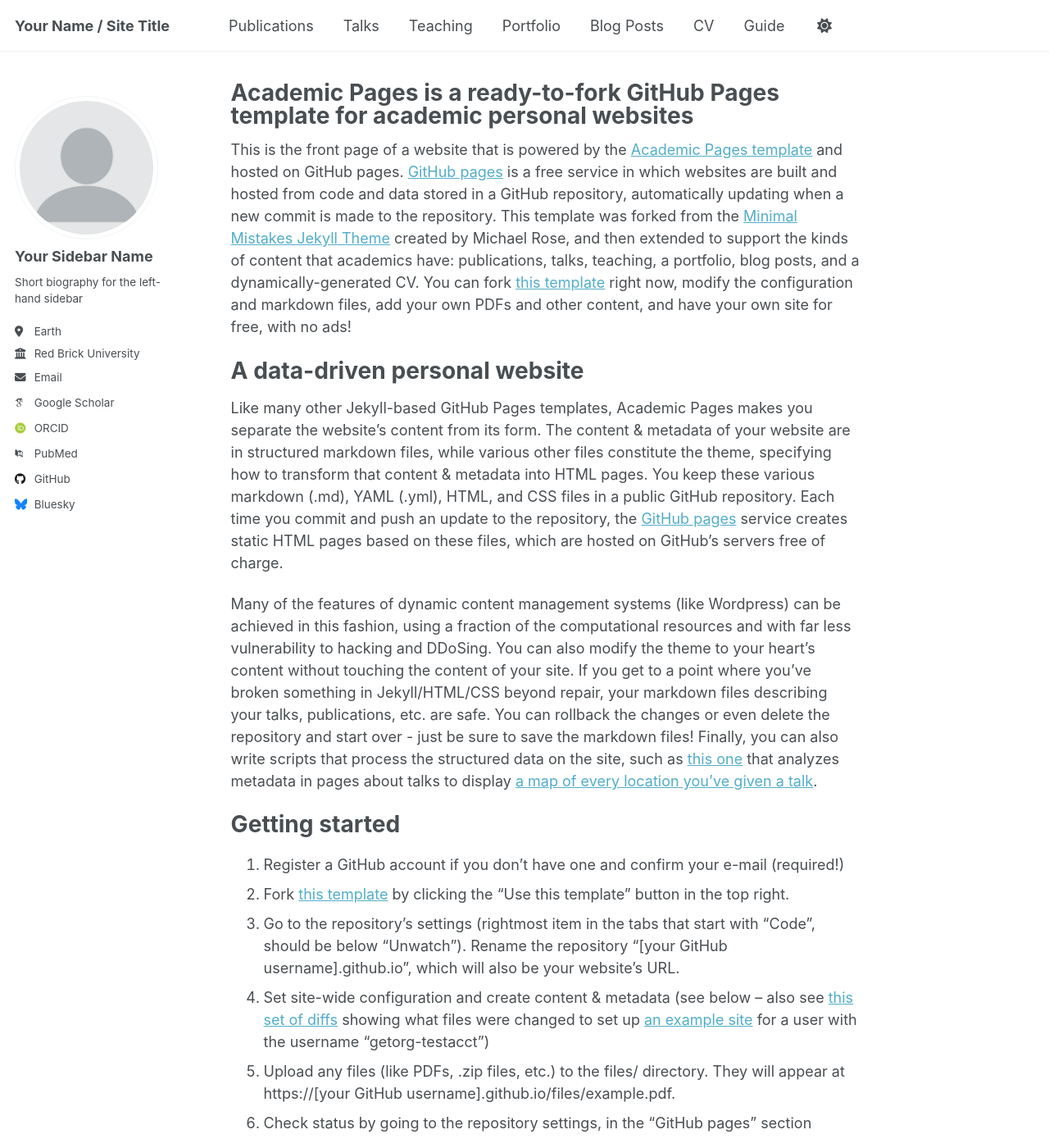
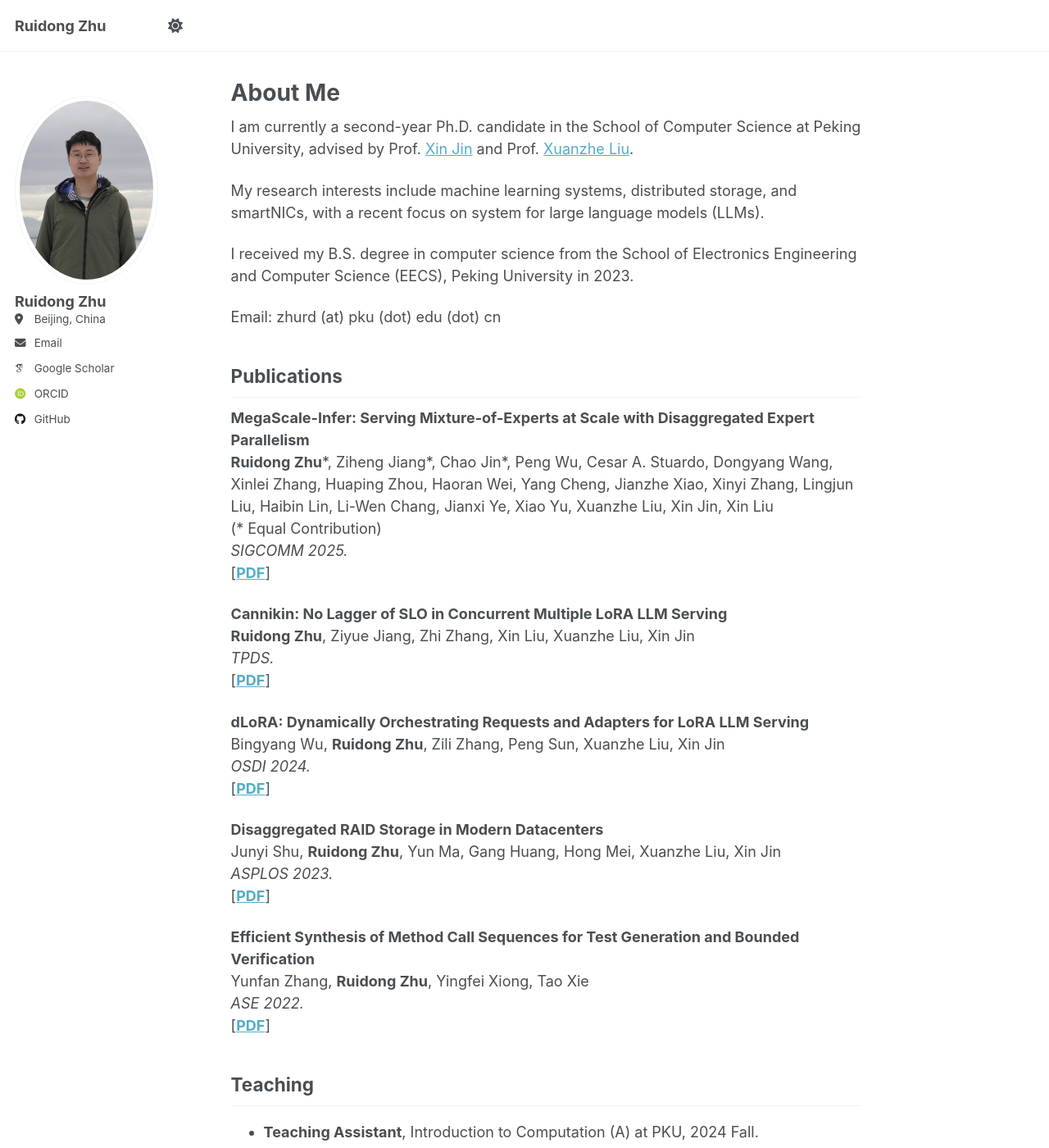
Before and after one commit to horsebridge/horsebridge.github.io, a Jekyll site: the page built from _pages/about.md, in a window 1280 px wide and 1400 px high. Shown: the whole window at 82% size. Built offline with Jekyll 4.4.1, drawn with Linux system fonts in a browser that asks for light colours; some web fonts are replaced; some of the changed text lies outside the part shown.

Commit message:
add info

```diff
--- a/_config.yml
+++ b/_config.yml
@@ -9,35 +9,35 @@
 # Basic Site Settings
 locale                   : "en-US"
 site_theme               : "default"
-title                    : "Your Name / Site Title"
+title                    : "Ruidong Zhu"
 title_separator          : "-"
-name                     : &name "Your Name"
+name                     : &name "Ruidong Zhu"
 description              : &description "personal description"
-url                      : https://academicpages.github.io # the base hostname & protocol for your site e.g. "https://[your GitHub username].github.io"
+url                      : https://horsebridge.github.io # the base hostname & protocol for your site e.g. "https://[your GitHub username].github.io"
 baseurl                  : "" # the subpath of your site, e.g. "/blog"
-repository               : "academicpages/academicpages.github.io"
+repository               : "horsebridge/horsebridge.github.io"
 
 # Site Author - The following control what appear as part of the author content on the side bar.
 #               If a field is blank the icon and link will not appear, otherwise it will be shown.
 #               Additional customization can be done by editing /_includes/author-profile.html
 author:
   # Biographic information
-  avatar           : "profile.png"
-  name             : "Your Sidebar Name"
+  avatar           : "zhurd.jpg"
+  name             : "Ruidong Zhu"
   pronouns         : # example: "she/her"
-  bio              : "Short biography for the left-hand sidebar"
-  location         : "Earth"
-  employer         : "Red Brick University"
+  # bio              : "Short biography for the left-hand sidebar"
+  location         : "Beijing, China"
+  # employer         : "Peking University"
   uri              : # URL
-  email            : "none@example.org"
+  email            : "zhurd@pku.edu.cn"
 
   # Academic websites
   arxiv            : # URL - Update with the correct link to your profile
-  googlescholar    : "https://scholar.google.com/citations?user=PS_CX0AAAAAJ"
+  googlescholar    : "https://scholar.google.com/citations?user=oiOBw4gAAAAJ"
   impactstory      : # URL
-  orcid            : "http://orcid.org/yourorcidurl"
+  orcid            : "https://orcid.org/0000-0003-1389-7884"
   semantic         : # URL
-  pubmed           : "https://www.ncbi.nlm.nih.gov/pubmed/?term=john+snow"
+  # pubmed           : "https://www.ncbi.nlm.nih.gov/pubmed/?term=john+snow"
   researchgate     : # URL
   scopus           : # URL
 
@@ -45,12 +45,12 @@ author:
   bitbucket        : # Username - Update with your username on the site
   codepen          : # Username
   dribbble         : # Username
-  github           : "academicpages"
+  github           : "horsebridge"
   kaggle           : # Username
   stackoverflow    : # User number or user number and name (i.e., use "1" or "1/jeff-atwood")
 
   # Social media
-  bluesky          : "bsky.app" # Replace this with you Bluesky username
+  # bluesky          : "bsky.app" # Replace this with you Bluesky username
   facebook         : # Username
   flickr           : # Username
   foursquare       : # Username
--- a/_pages/about.md
+++ b/_pages/about.md
@@ -1,49 +1,62 @@
 ---
 permalink: /
-title: "Academic Pages is a ready-to-fork GitHub Pages template for academic personal websites"
+title: "About Me"
 author_profile: true
 redirect_from:
   - /about/
   - /about.html
 ---
 
-This is the front page of a website that is powered by the [Academic Pages template](https://github.com/academicpages/academicpages.github.io) and hosted on GitHub pages. [GitHub pages](https://pages.github.com) is a free service in which websites are built and hosted from code and data stored in a GitHub repository, automatically updating when a new commit is made to the repository. This template was forked from the [Minimal Mistakes Jekyll Theme](https://mmistakes.github.io/minimal-mistakes/) created by Michael Rose, and then extended to support the kinds of content that academics have: publications, talks, teaching, a portfolio, blog posts, and a dynamically-generated CV. You can fork [this template](https://github.com/academicpages/academicpages.github.io) right now, modify the configuration and markdown files, add your own PDFs and other content, and have your own site for free, with no ads!
+I am currently a second-year Ph.D. candidate in the School of Computer Science at Peking University, advised by Prof. [Xin Jin](https://xinjin.github.io/) and Prof. [Xuanzhe Liu](http://www.liuxuanzhe.com/).
 
-A data-driven personal website
-======
-Like many other Jekyll-based GitHub Pages templates, Academic Pages makes you separate the website's content from its form. The content & metadata of your website are in structured markdown files, while various other files constitute the theme, specifying how to transform that content & metadata into HTML pages. You keep these various markdown (.md), YAML (.yml), HTML, and CSS files in a public GitHub repository. Each time you commit and push an update to the repository, the [GitHub pages](https://pages.github.com/) service creates static HTML pages based on these files, which are hosted on GitHub's servers free of charge.
+My research interests include machine learning systems, distributed storage, and smartNICs, with a recent focus on system for large language models (LLMs).
 
-Many of the features of dynamic content management systems (like Wordpress) can be achieved in this fashion, using a fraction of the computational resources and with far less vulnerability to hacking and DDoSing. You can also modify the theme to your heart's content without touching the content of your site. If you get to a point where you've broken something in Jekyll/HTML/CSS beyond repair, your markdown files describing your talks, publications, etc. are safe. You can rollback the changes or even delete the repository and start over - just be sure to save the markdown files! Finally, you can also write scripts that process the structured data on the site, such as [this one](https://github.com/academicpages/academicpages.github.io/blob/master/talkmap.ipynb) that analyzes metadata in pages about talks to display [a map of every location you've given a talk](https://academicpages.github.io/talkmap.html).
+I received my B.S. degree in computer science from the School of Electronics Engineering and Computer Science (EECS), Peking University in 2023.
 
-Getting started
-======
-1. Register a GitHub account if you don't have one and confirm your e-mail (required!)
-1. Fork [this template](https://github.com/academicpages/academicpages.github.io) by clicking the "Use this template" button in the top right.
-1. Go to the repository's settings (rightmost item in the tabs that start with "Code", should be below "Unwatch"). Rename the repository "[your GitHub username].github.io", which will also be your website's URL.
-1. Set site-wide configuration and create content & metadata (see below -- also see [this set of diffs](http://archive.is/3TPas) showing what files were changed to set up [an example site](https://getorg-testacct.github.io) for a user with the username "getorg-testacct")
-1. Upload any files (like PDFs, .zip files, etc.) to the files/ directory. They will appear at https://[your GitHub username].github.io/files/example.pdf.
-1. Check status by going to the repository settings, in the "GitHub pages" section
+Email: zhurd (at) pku (dot) edu (dot) cn
 
-Site-wide configuration
-------
-The main configuration file for the site is in the base directory in [_config.yml](https://github.com/academicpages/academicpages.github.io/blob/master/_config.yml), which defines the content in the sidebars and other site-wide features. You will need to replace the default variables with ones about yourself and your site's github repository. The configuration file for the top menu is in [_data/navigation.yml](https://github.com/academicpages/academicpages.github.io/blob/master/_data/navigation.yml). For example, if you don't have a portfolio or blog posts, you can remove those items from that navigation.yml file to remove them from the header.
 
-Create content & metadata
-------
-For site content, there is one markdown file for each type of content, which are stored in directories like _publications, _talks, _posts, _teaching, or _pages. For example, each talk is a markdown file in the [_talks directory](https://github.com/academicpages/academicpages.github.io/tree/master/_talks). At the top of each markdown file is structured data in YAML about the talk, which the theme will parse to do lots of cool stuff. The same structured data about a talk is used to generate the list of talks on the [Talks page](https://academicpages.github.io/talks), each [individual page](https://academicpages.github.io/talks/2012-03-01-talk-1) for specific talks, the talks section for the [CV page](https://academicpages.github.io/cv), and the [map of places you've given a talk](https://academicpages.github.io/talkmap.html) (if you run this [python file](https://github.com/academicpages/academicpages.github.io/blob/master/talkmap.py) or [Jupyter notebook](https://github.com/academicpages/academicpages.github.io/blob/master/talkmap.ipynb), which creates the HTML for the map based on the contents of the _talks directory).
+Publications
+-----
 
-**Markdown generator**
+**MegaScale-Infer: Serving Mixture-of-Experts at Scale with Disaggregated Expert Parallelism**
+**Ruidong Zhu**\*, Ziheng Jiang\*, Chao Jin\*, Peng Wu, Cesar A. Stuardo,
+Dongyang Wang, Xinlei Zhang, Huaping Zhou, Haoran Wei, Yang Cheng,
+Jianzhe Xiao, Xinyi Zhang, Lingjun Liu, Haibin Lin, Li-Wen Chang, Jianxi Ye,
+Xiao Yu, Xuanzhe Liu, Xin Jin, Xin Liu
+(\* Equal Contribution)
+*SIGCOMM 2025.*
+[**[PDF](https://arxiv.org/abs/2504.02263)**]
 
-The repository includes [a set of Jupyter notebooks](https://github.com/academicpages/academicpages.github.io/tree/master/markdown_generator
-) that converts a CSV containing structured data about talks or presentations into individual markdown files that will be properly formatted for the Academic Pages template. The sample CSVs in that directory are the ones I used to create my own personal website at stuartgeiger.com. My usual workflow is that I keep a spreadsheet of my publications and talks, then run the code in these notebooks to generate the markdown files, then commit and push them to the GitHub repository.
+**Cannikin: No Lagger of SLO in Concurrent Multiple LoRA LLM Serving**
+**Ruidong Zhu**, Ziyue Jiang, Zhi Zhang, Xin Liu, Xuanzhe Liu, Xin Jin
+*TPDS.*
+[**[PDF](https://ieeexplore.ieee.org/document/11082562)**]
 
-How to edit your site's GitHub repository
-------
-Many people use a git client to create files on their local computer and then push them to GitHub's servers. If you are not familiar with git, you can directly edit these configuration and markdown files directly in the github.com interface. Navigate to a file (like [this one](https://github.com/academicpages/academicpages.github.io/blob/master/_talks/2012-03-01-talk-1.md) and click the pencil icon in the top right of the content preview (to the right of the "Raw | Blame | History" buttons). You can delete a file by clicking the trashcan icon to the right of the pencil icon. You can also create new files or upload files by navigating to a directory and clicking the "Create new file" or "Upload files" buttons.
+**dLoRA: Dynamically Orchestrating Requests and Adapters for LoRA LLM Serving**
+Bingyang Wu, **Ruidong Zhu**, Zili Zhang, Peng Sun, Xuanzhe Liu, Xin Jin
+*OSDI 2024.*
+[**[PDF](https://www.usenix.org/conference/osdi24/presentation/wu-bingyang)**]
 
-Example: editing a markdown file for a talk
-![Editing a markdown file for a talk](/images/editing-talk.png)
+**Disaggregated RAID Storage in Modern Datacenters**
+Junyi Shu, **Ruidong Zhu**, Yun Ma, Gang Huang, Hong Mei, Xuanzhe Liu, Xin Jin
+*ASPLOS 2023.*
+[**[PDF](/files/papers/asplos23_dRAID.pdf)**]
 
-For more info
-------
-More info about configuring Academic Pages can be found in [the guide](https://academicpages.github.io/markdown/), the [growing wiki](https://github.com/academicpages/academicpages.github.io/wiki), and you can always [ask a question on GitHub](https://github.com/academicpages/academicpages.github.io/discussions). The [guides for the Minimal Mistakes theme](https://mmistakes.github.io/minimal-mistakes/docs/configuration/) (which this theme was forked from) might also be helpful.
+**Efficient Synthesis of Method Call Sequences for Test Generation and Bounded Verification**
+Yunfan Zhang, **Ruidong Zhu**, Yingfei Xiong, Tao Xie
+*ASE 2022.*
+[**[PDF](/files/papers/ase22_synthesis.pdf)**]
+
+Teaching
+-----
+
+- **Teaching Assistant**, Introduction to Computation (A) at PKU, 2024 Fall.
+- **Teaching Assistant**, Introduction to Computation (A) at PKU, 2023 Fall.
+- **Teaching Assistant**, Introduction to Computer System at PKU, 2021 Fall.
+
+Internship
+-----
+
+- **ByteDance** [2024.3 - now], Research Intern of Seed-Foundation.
+- **Microsoft Research Asia** [2022.2 - 2022.5], Research Intern of Networking system.
```
Also changed, not shown: _data/navigation.yml (+14 -14 lines), images/zhurd.jpg (added), 2 other files.
